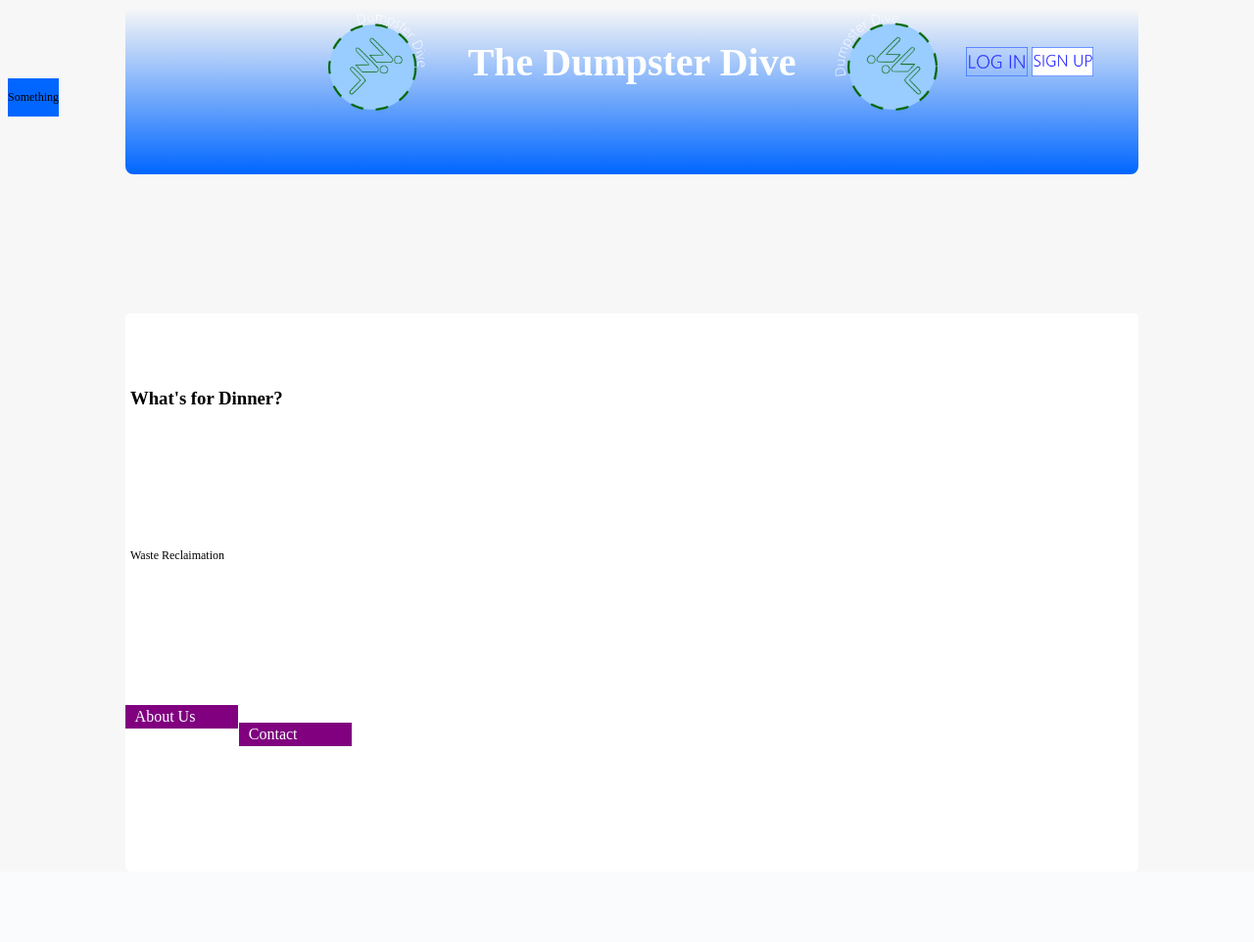
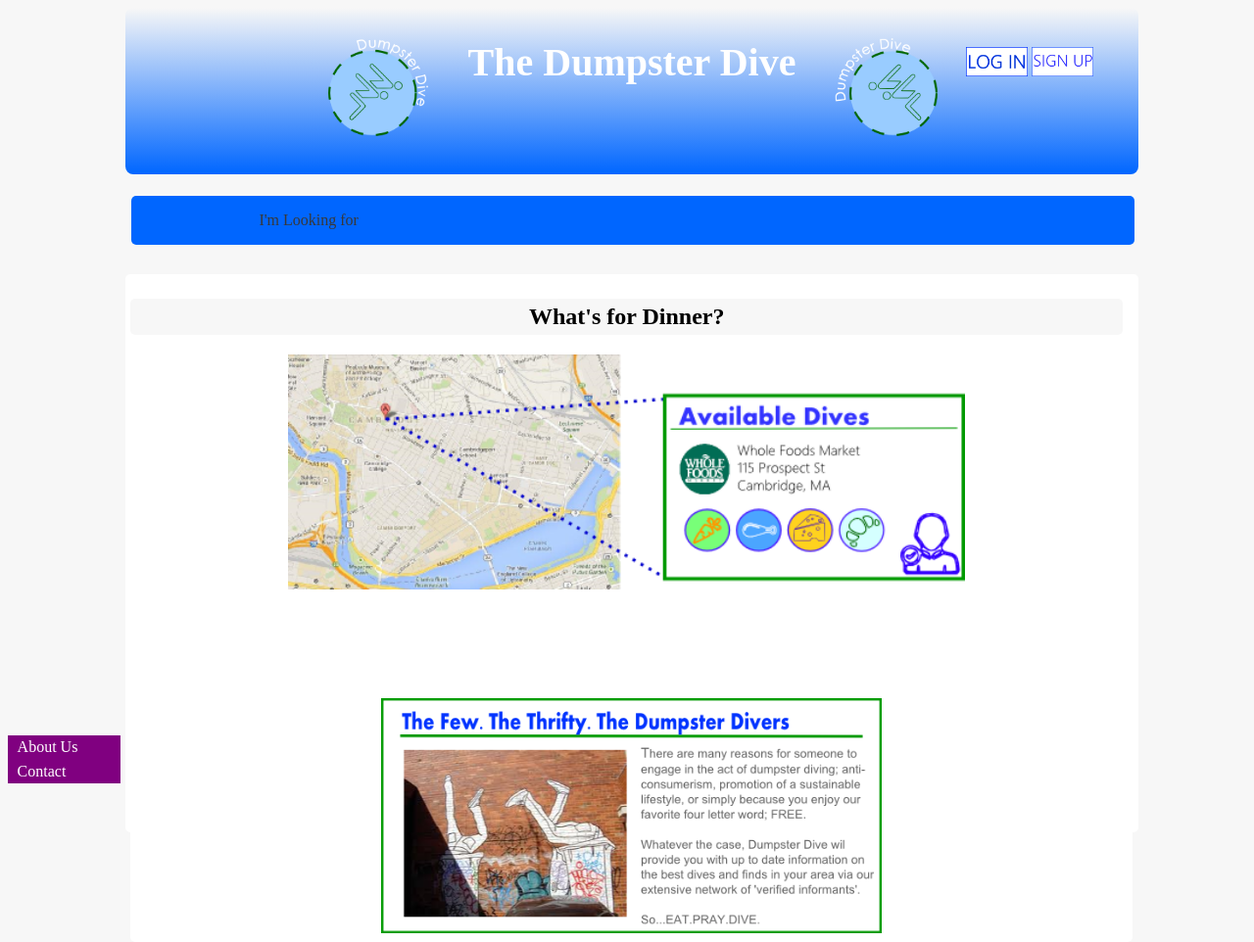
Before and after one commit to nfarve/TheDumpsterDive, a Django app: page /TheDive/ in a window 1280 px wide; the page is wider, and only the part inside the window is pictured. Shown: that part at 98% size. Before the commit the page ends 762 px from the top of that part, so only its background shows below. Run offline with Django 3.2, Linux system fonts and the light colour scheme; parts of the project's set-up code (start-up, migrations or seed data) failed here and were passed over.

Commit message:
last visual aspects

```diff
--- a/TheDive/admin.py
+++ b/TheDive/admin.py
@@ -1,7 +1,6 @@
 from django.contrib import admin
 
-# Register your models here.
-from TheDive.models import Category, Page
+# Register your models here.from TheDive.models import Category, Page
 
 
 from TheDive.models import Dumpster, FoodGroup, Food
--- a/TheDumpsterDive/static/style.css
+++ b/TheDumpsterDive/static/style.css
@@ -51,12 +51,12 @@ font-size:12px;
 }
 #logoL{
     position: absolute;
-
+   top:18%;
     left:20%;
 }
 #logoR{
     position: absolute;
-
+   top:18%;
     left:70%;
 }
 #login {
@@ -68,9 +68,20 @@ font-size:12px;
 
 #search-bar{
     position: absolute;
-    top:10%;
+    top:25%;
     background-color: #0066FF;
+    color:white;
+    width:80%;
+    left:10.5%;
+    border-radius: 5px;
+
 }
+.Search{
+    color:#383838;
+    font-size: 100%;
+    padding-left: 130px;
+}
+
 #main{
     position:absolute;
     width:80%;
@@ -79,14 +90,14 @@ font-size:12px;
     background-color:white;
     border-radius: 5px;
     padding:5px;
-    top:40%;
+    top:35%;
 }
 
 #map{
     background-color: white;
     position: absolute;
     width:98%;
-    top:10%;
+
     border-radius: 5px;
 
 
@@ -96,19 +107,16 @@ font-size:12px;
 #explain{
     position: absolute;
     background-color: white;
-    top:40%;
+    top:75%;
     width: 98%;
-
+    padding: 5px;
     border-radius: 5px;
 
 }
 
 
 #footer{
-    position: absolute;
-    width:80%;
-    left:10%;
-    height:10%;
+    position:fixed;
     bottom:0;
 }
 
--- a/TheDumpsterDive/templates/TheDive/index.html
+++ b/TheDumpsterDive/templates/TheDive/index.html
@@ -23,7 +23,7 @@
         </div>
 
         <div id="search-bar">
-            <p>Something</p>
+            <p class="Search"> I'm Looking for</p>
         </div>
 
 
@@ -31,10 +31,15 @@
 
        <div id="main">
             <div id="map">
-                <h3>What's for Dinner?</h3>
+                <h2 style='text-align:center; background-color:#F7F7F7;padding:5px;border-radius:5px;'>What's for Dinner?</h2>
+                <p style="text-align:center">
+                <img src="{%static 'Map.png' %}" alt="sign-up" height="240"/>
+            </p>
             </div>
-            <div id="explain">
-                <p>Waste Reclaimation</p>
+            <div id="explain" style="text-align:center">
+
+                <img src="{%static 'Explanation.png' %}" alt="sign-up" height="240"/>
+
             </div>
 
         </div>
--- a/TheDumpsterDive/urls.py
+++ b/TheDumpsterDive/urls.py
@@ -2,12 +2,10 @@ from django.conf.urls import patterns, include, url
 from django.conf import settings
 
 from django.contrib import admin
-from TheDive.models import Category, Page, User
+
 admin.autodiscover()
 
-admin.site.register(Category)
-admin.site.register(Page)
-admin.site.register(User)
+
 
 urlpatterns = patterns('',
     # Examples:
```
Also changed, not shown: TheDive/forms.py (added, +11 -0 lines), TheDumpsterDive/static/Explanation.png (added), TheDumpsterDive/static/Log_in_icon.png, TheDumpsterDive/static/Logo.png, TheDumpsterDive/static/Logo_reverse.png, TheDumpsterDive/static/Map.png (added), 4 other files.
